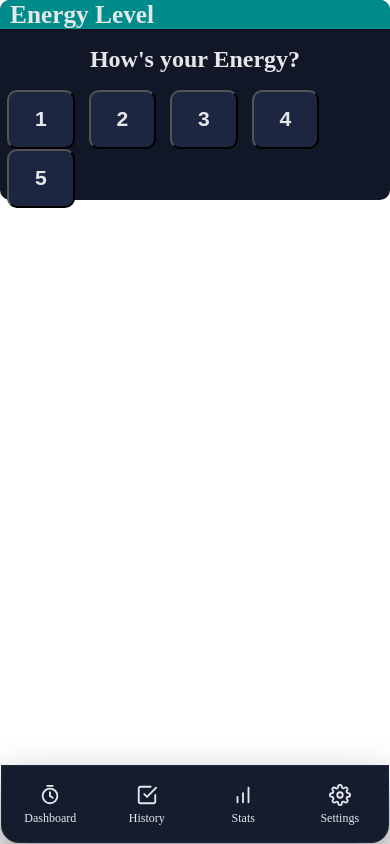
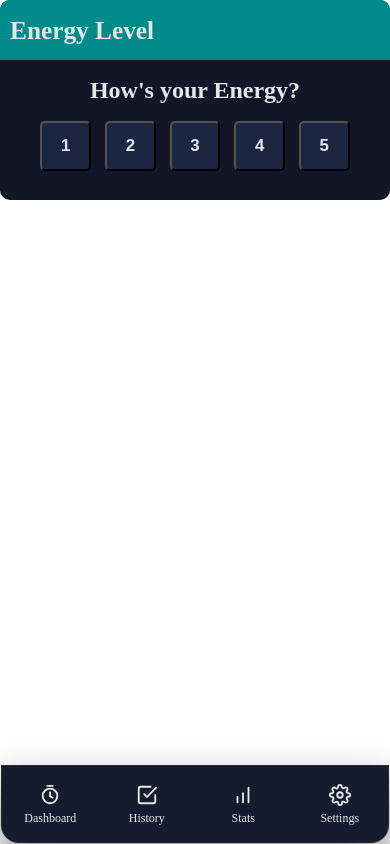
Before and after one commit to Lindsteez/FocusTrack, a React (Vite) app in the folder react/: page / in a window 390 px wide. Built offline with nearby package versions, Linux system fonts and the light colour scheme.

Commit message:
isch done

```diff
--- a/react/src/components/EnergyLog/EnergyBtn.module.css
+++ b/react/src/components/EnergyLog/EnergyBtn.module.css
@@ -30,7 +30,7 @@ h2 {
     width: 8vh;
     height: 7vh;
     background-color: var(--card-secondary);
-    border-radius: 10px;
+    border-radius: 5px;
     color: var(--text-primary);
     font-size: 2.5vh;
     font-weight: bold;
@@ -49,6 +49,14 @@ h2 {
     background-color: var(--btn-visited);
 }
 
+@media (max-width: 390px) {
+    .btnBase {
+        width: 6vh;
+        height: 6vh;
+        font-size: 2vh;
+}
+}
+
 @media (min-width: 768px) {
     .EnergyDiv {
         width: 60%;
--- /dev/null
+++ b/react/src/mockdata.js
@@ -0,0 +1 @@
+export const initialHistory = [];
```
